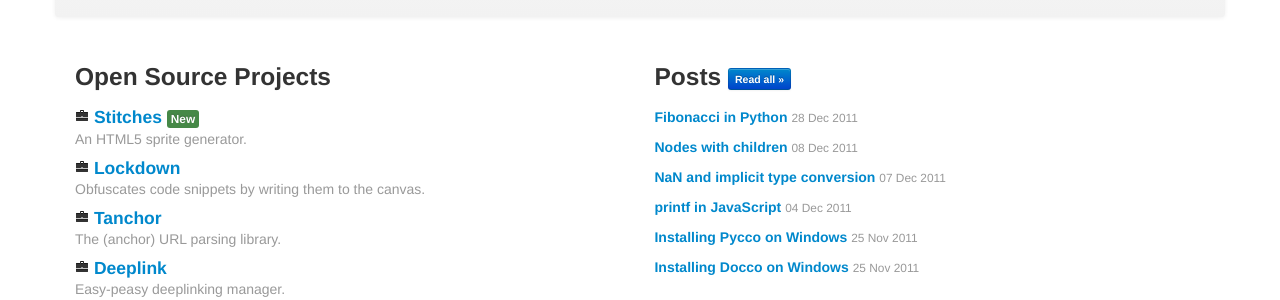
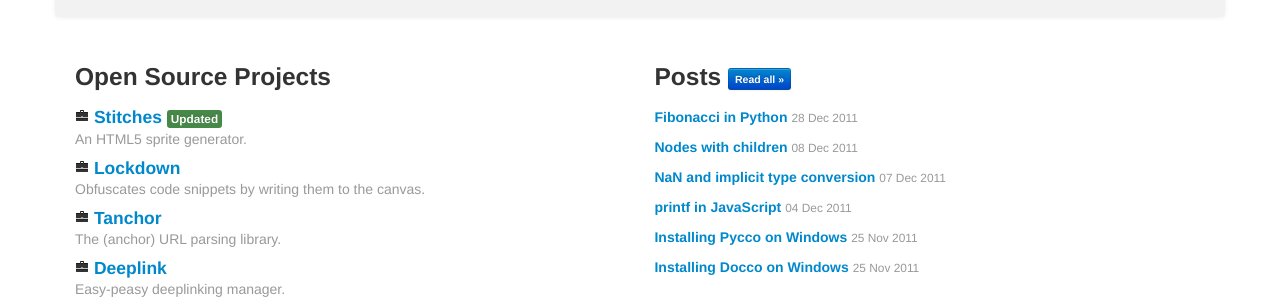
Before and after one commit to draeton/draeton.github.com, a Jekyll site: the page built from index.html, in a window 1280 px wide. Shown: the part 364-664 px from the top of the page. Built offline with Jekyll 4.4.1, drawn with Linux system fonts in a browser that asks for light colours; nearby versions of some CDN libraries; Markdown is read by kramdown in place of the engine named in the settings; the list of posts is cut into pages by our own code.

Commit message:
new to updated

```diff
--- a/index.html
+++ b/index.html
@@ -40,7 +40,7 @@
         <section id="osprojects" class="span6">
             <h3>Open Source Projects</h3>
 
-            <h4><i class="icon-briefcase"></i> <a href="/stitches">Stitches</a> <span class="label label-success">New</span><br/>
+            <h4><i class="icon-briefcase"></i> <a href="/stitches">Stitches</a> <span class="label label-success">Updated</span><br/>
                 <small>An HTML5 sprite generator.</small></h4>
             <h4><i class="icon-briefcase"></i> <a href="/lockdown">Lockdown</a><br/>
                 <small>Obfuscates code snippets by writing them to the canvas.</small></h4>
```
